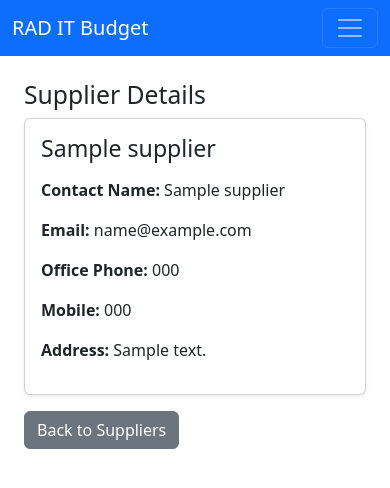
After one commit to itchysudo/rad_it_flask, a Flask app: page /view-supplier/1 in a window 390 px wide. The commit adds this page. Shown: the top 488 px of the page. Run offline with Flask 3, Linux system fonts and the light colour scheme; a database or web service that is not in the repository returns one stand-in record (values such as "Sample title"); some libraries are stand-ins or nearby versions.

Commit message:
Fixed supplier search, added office/mobile fields, improved UI

```diff
--- a/app.py
+++ b/app.py
@@ -99,6 +99,33 @@ def view_contracts():
     conn.close()
     return render_template('contracts.html', contracts=contracts)
 
+#View Supplier
+@app.route('/view-supplier/<int:supplier_id>')
+def view_supplier(supplier_id):
+    conn = get_db_connection()
+    cur = conn.cursor()
+    cur.execute("SELECT supplier_id, name, contact_name, email, office_phone, mobile, address FROM suppliers WHERE supplier_id = %s", (supplier_id,))
+    row = cur.fetchone()
+    cur.close()
+    conn.close()
+
+    if not row:
+        flash("⚠️ Supplier not found!", "warning")
+        return redirect(url_for('view_suppliers'))
+
+    # Ensure correct field mapping
+    supplier = {
+        "supplier_id": row[0],
+        "name": row[1],
+        "contact_name": row[2],
+        "email": row[3],
+        "office_phone": row[4],  # ✅ FIXED - Now correctly retrieves Office Phone
+        "mobile": row[5],       # ✅ FIXED - Now correctly retrieves Mobile
+        "address": row[6],
+    }
+
+    return render_template('view_supplier.html', supplier=supplier)
+
 # Add Supplier
 @app.route('/add-supplier', methods=['GET', 'POST'])
 def add_supplier():
@@ -106,15 +133,22 @@ def add_supplier():
         name = request.form['name']
         contact_name = request.form.get('contact_name', '')
         email = request.form.get('email', '')
-        phone = request.form.get('phone', '')
+        office_phone = request.form.get('office_phone', '')  # ✅ Fixed
+        mobile = request.form.get('mobile', '')  # ✅ Fixed
         address = request.form.get('address', '')
+
+        # ✅ Debugging output
+        print(f"DEBUG: Name={name}, Contact={contact_name}, Email={email}, Office={office_phone}, Mobile={mobile}, Address={address}")
 
         conn = get_db_connection()
         cur = conn.cursor()
+
+        # ✅ Ensure correct number of placeholders
         cur.execute("""
-            INSERT INTO suppliers (name, contact_name, email, phone, address)
-            VALUES (%s, %s, %s, %s, %s)
-        """, (name, contact_name, email, phone, address))
+            INSERT INTO suppliers (name, contact_name, email, office_phone, mobile, address)
+            VALUES (%s, %s, %s, %s, %s, %s)
+        """, (name, contact_name, email, office_phone, mobile, address))  # ✅ Fixed
+
         conn.commit()
         cur.close()
         conn.close()
@@ -123,6 +157,7 @@ def add_supplier():
         return redirect(url_for('view_suppliers'))
 
     return render_template('add_supplier.html')
+
 
 # Edit Supplier
 @app.route('/edit-supplier/<int:supplier_id>', methods=['GET', 'POST'])
@@ -134,14 +169,15 @@ def edit_supplier(supplier_id):
         name = request.form['name']
         contact_name = request.form.get('contact_name', '')
         email = request.form.get('email', '')
-        phone = request.form.get('phone', '')
+        office_phone = request.form.get('office_phone', '')
+        mobile = request.form.get('mobile', '')
         address = request.form.get('address', '')
 
         cur.execute("""
             UPDATE suppliers
-            SET name = %s, contact_name = %s, email = %s, phone = %s, address = %s
+            SET name = %s, contact_name = %s, email = %s, office_phone = %s, mobile = %s, address = %s
             WHERE supplier_id = %s
-        """, (name, contact_name, email, phone, address, supplier_id))
+        """, (name, contact_name, email, office_phone, mobile, address, supplier_id))
         conn.commit()
         cur.close()
         conn.close()
@@ -149,14 +185,26 @@ def edit_supplier(supplier_id):
         flash('✅ Supplier updated successfully!', 'success')
         return redirect(url_for('view_suppliers'))
 
-    cur.execute("SELECT * FROM suppliers WHERE supplier_id = %s", (supplier_id,))
-    supplier = cur.fetchone()
+    # Fetch supplier details
+    cur.execute("SELECT supplier_id, name, contact_name, email, office_phone, mobile, address FROM suppliers WHERE supplier_id = %s", (supplier_id,))
+    row = cur.fetchone()
     cur.close()
     conn.close()
 
-    if not supplier:
+    if not row:
         flash("⚠️ Supplier not found!", "warning")
         return redirect(url_for('view_suppliers'))
+
+    # ✅ Convert Tuple to Dictionary
+    supplier = {
+        "supplier_id": row[0],
+        "name": row[1],
+        "contact_name": row[2],
+        "email": row[3],
+        "office_phone": row[4],
+        "mobile": row[5],
+        "address": row[6],
+    }
 
     return render_template('edit_supplier.html', supplier=supplier)
 
--- /dev/null
+++ b/templates/view_supplier.html
@@ -0,0 +1,19 @@
+{% extends "base.html" %}
+
+{% block title %}Supplier Details{% endblock %}
+
+{% block content %}
+<div class="container">
+    <h2>Supplier Details</h2>
+    <div class="card p-3 shadow-sm">
+        <h3 class="mb-3">{{ supplier.name }}</h3>
+        <p><strong>Contact Name:</strong> {{ supplier.contact_name }}</p>
+        <p><strong>Email:</strong> {{ supplier.email }}</p>
+        <p><strong>Office Phone:</strong> {{ supplier.office_phone }}</p>
+        <p><strong>Mobile:</strong> {{ supplier.mobile }}</p>
+        <p><strong>Address:</strong> {{ supplier.address }}</p>
+    </div>
+
+    <a href="{{ url_for('view_suppliers') }}" class="btn btn-secondary mt-3">Back to Suppliers</a>
+</div>
+{% endblock %}
```
Also changed, not shown: templates/add_supplier.html (+6 -2 lines), templates/edit_supplier.html (+6 -2 lines), templates/suppliers.html (+9 -15 lines).
